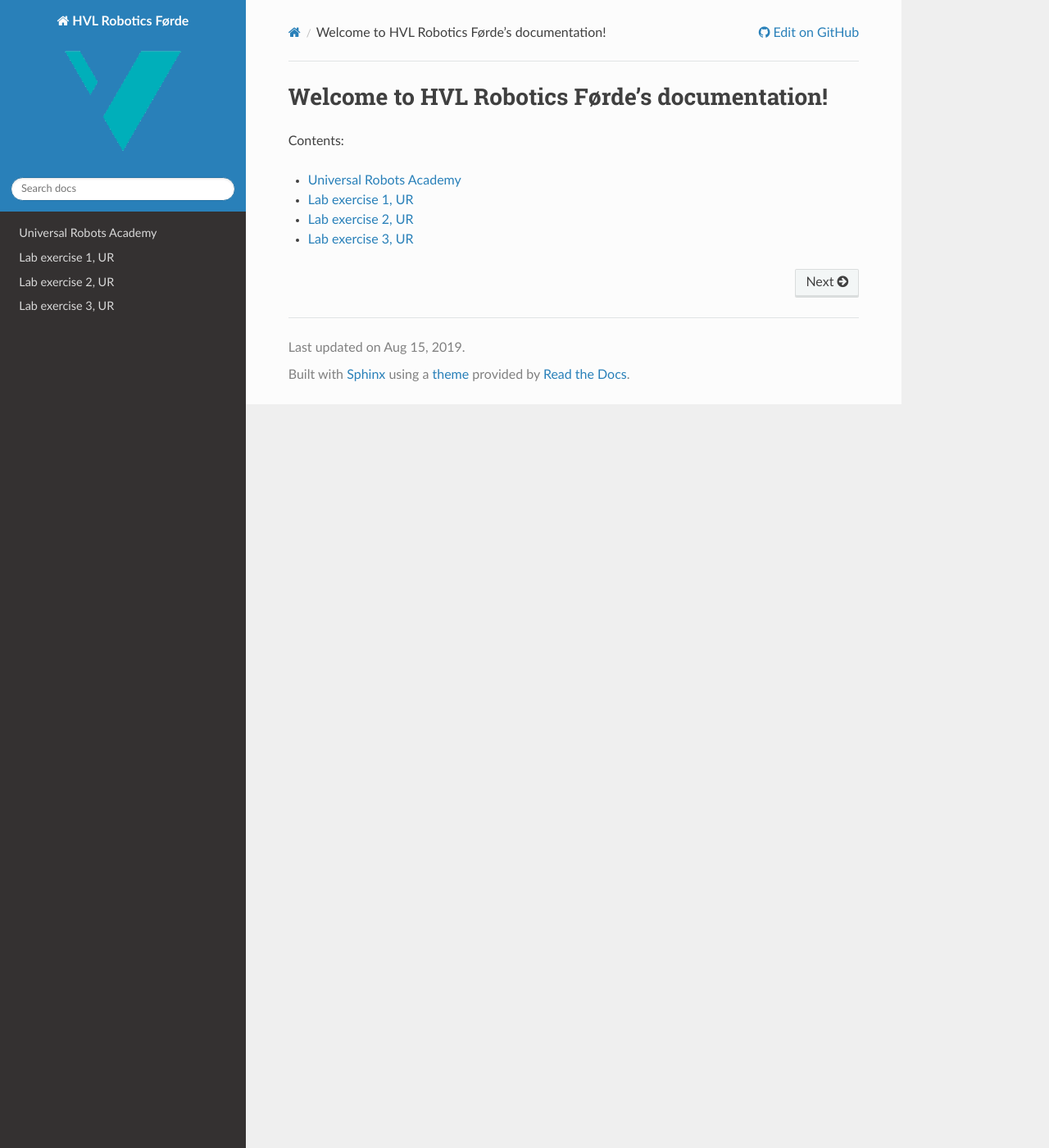
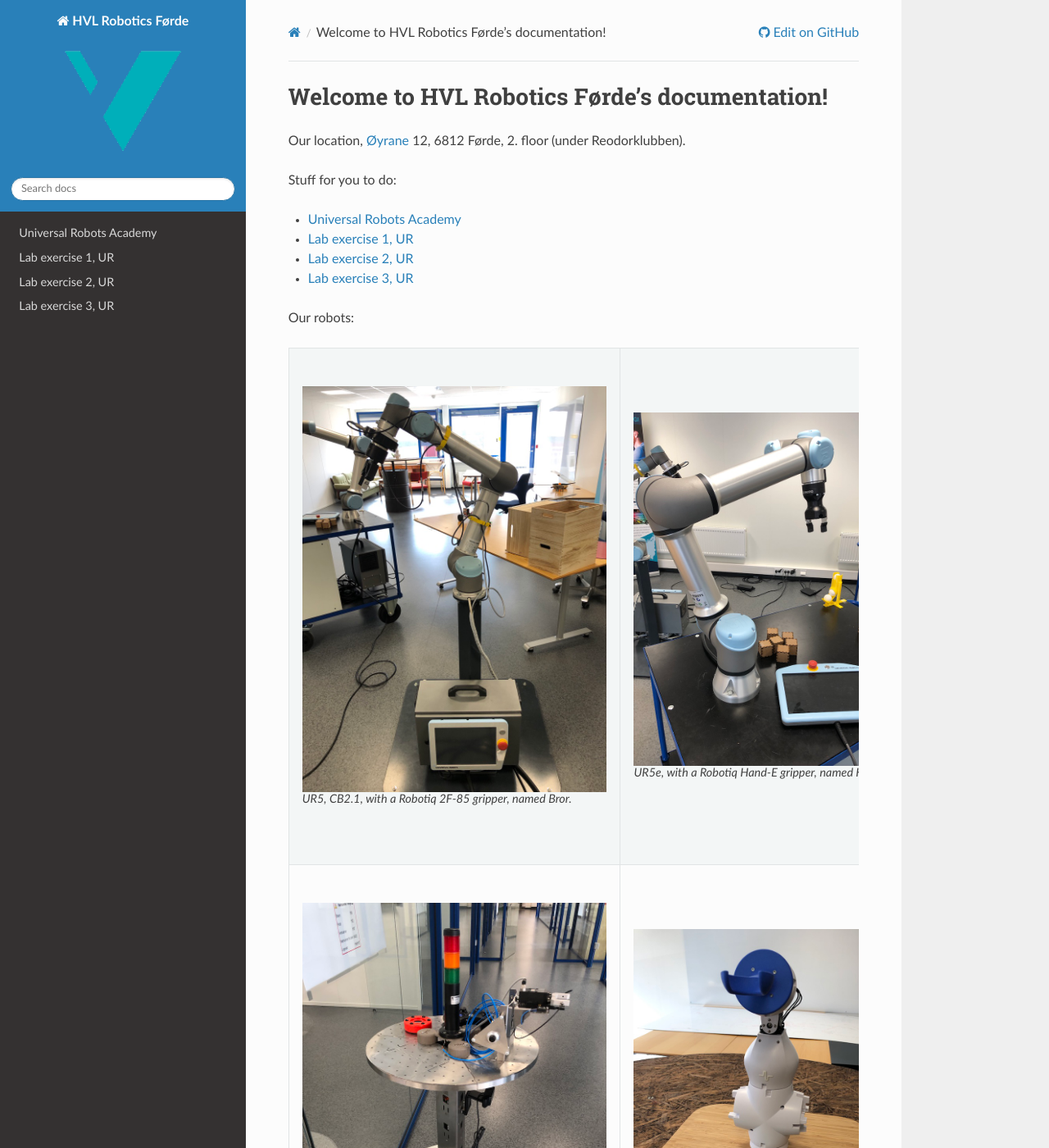
Before and after one commit to frdedynamics/robotics-lab-documentation, a Sphinx documentation site: the page built from source/index.rst, in a window 1280 px wide and 1400 px high. Shown: the whole window at 82% size. Built offline with Sphinx 7.4.7 and the Read the Docs theme 2.0.0, drawn with Linux system fonts in a browser that asks for light colours; the version number could not be read and is left out; some of the changed text lies outside the part shown.

Commit message:
Added our address and robots with pics.

```diff
--- a/source/index.rst
+++ b/source/index.rst
@@ -6,7 +6,9 @@
 Welcome to HVL Robotics Førde's documentation!
 ==============================================
 
-Contents:
+Our location, Øyrane_ 12, 6812 Førde, 2. floor (under Reodorklubben).
+
+Stuff for you to do:
 
 .. toctree::
    :maxdepth: 1
@@ -15,3 +17,29 @@ Contents:
    Lab exercise 1, UR <texts/lab1.md>
    Lab exercise 2, UR <texts/lab2.md>
    Lab exercise 3, UR <texts/lab3.md>
+
+
+Our robots:
+
++---------------------------------------------+-----------------------------------------+----------------------------------------------------+
+| .. figure:: _static/robots/bror.jpg         | .. figure:: _static/robots/ur5e.jpg     | .. figure:: _static/robots/dolores.jpg             |
+|   :alt: map to buried treasure              |   :alt: map to buried treasure          |   :alt: map to buried treasure                     |
+|                                             |                                         |                                                    |
+|   UR5, CB2.1, with a Robotiq 2F-85 gripper, |   UR5e, with a Robotiq Hand-E gripper,  |   KUKA LBR iiwa R820, with a Schunk Co-Act gripper,|
+|   named Bror.                               |   named Knut.                           |   named Dolores.                                   |
++---------------------------------------------+-----------------------------------------+----------------------------------------------------+
+| .. figure:: _static/robots/robotino.jpg     | .. figure:: _static/robots/fable.jpg    | .. figure:: _static/robots/anthony.jpg             |
+|   :alt: map to buried treasure              |   :alt: map to buried treasure          |   :alt: map to buried treasure                     |
+|                                             |                                         |                                                    |
+|   Festo Robotino,                           |   Fable,                                |   Robot made at the lab,                           |
+|   named Robotino.                           |   named Fable.                          |   named Anthony.                                   |
++---------------------------------------------+-----------------------------------------+----------------------------------------------------+
+| .. figure:: _static/robots/crawler.jpg      | .. figure:: _static/robots/alphabot.jpg | .. figure:: _static/robots/helper.jpg              |
+|   :alt: map to buried treasure              |   :alt: map to buried treasure          |   :alt: map to buried treasure                     |
+|                                             |                                         |                                                    |
+|   Robot made at the lab, inspired from      |   Alphabot,                             |   Little Helper.                                   |
+|   RWU_, named Crawler.                      |   named Alphabot.                       |  		                                     |
++---------------------------------------------+-----------------------------------------+----------------------------------------------------+
+
+.. _RWU: http://www.tokic.com/www/tokicm/publikationen/papers/flairs09.pdf
+.. _Øyrane: https://www.google.com/maps/@61.4585429,5.8338737,17z
```
Also changed, not shown: source/_static/robots/alphabot.jpg (added), source/_static/robots/anthony.jpg (added), source/_static/robots/bror.jpg (added), source/_static/robots/crawler.jpg (added), source/_static/robots/dolores.jpg (added), source/_static/robots/fable.jpg (added), source/_static/robots/helper.jpg (added), source/_static/robots/robotino.jpg (added), source/_static/robots/ur5e.jpg (added).
